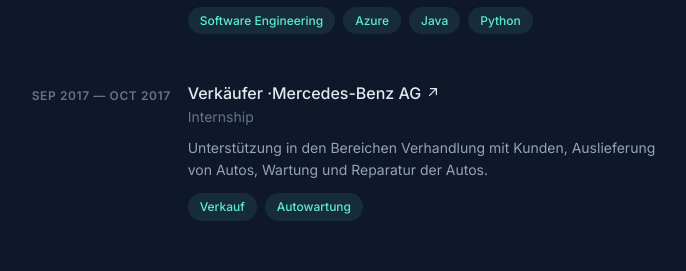
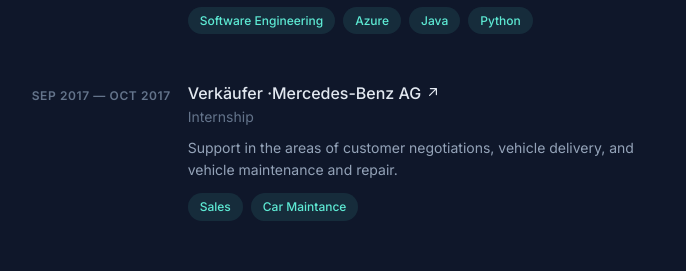
Before and after one commit to benjaminkost/online-cv, a React (Vite) app: page / in a window 1280 px wide. Shown: the part 1620-1891 px from the top of the page, without its empty margins (592-1278 px from the left). Built offline with nearby package versions, Linux system fonts and the light colour scheme.

Commit message:
Change job description from german to english

```diff
--- a/src/components/Experience.tsx
+++ b/src/components/Experience.tsx
@@ -41,8 +41,8 @@ const defaultPositions: Position[] = [
     company: 'Mercedes-Benz AG',
     companyUrl: 'https://www.mercedes-benz.com',
     description:
-      'Unterstützung in den Bereichen Verhandlung mit Kunden, Auslieferung von Autos, Wartung und Reparatur der Autos.',
-    skills: ['Verkauf', 'Autowartung'],
+      'Support in the areas of customer negotiations, vehicle delivery, and vehicle maintenance and repair.',
+    skills: ['Sales', 'Car Maintance'],
   },
 ]
 
```
